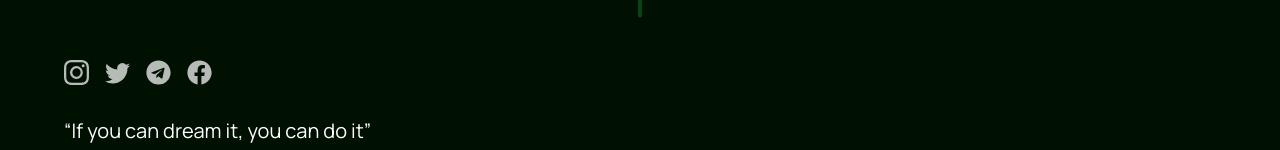
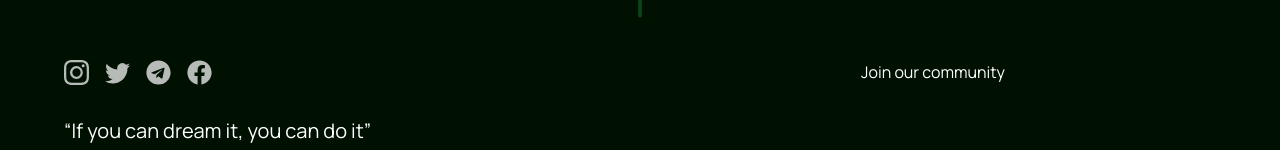
Before and after one commit to gift56/DxxCoin, a React (Vite) app: page / in a window 1280 px wide. Shown: the part 2713-2863 px from the top of the page. Built offline with nearby package versions, Linux system fonts and the light colour scheme.

Commit message:
working on location

```diff
--- a/src/components/Join.jsx
+++ b/src/components/Join.jsx
@@ -65,7 +65,10 @@ const Join = () => {
               ))}
             </div>
           </div>
-          <div className="flex-1"></div>
+          <div className="flex-1 flex items-center justify-center flex-col gap-8">
+            <h2>Join our community</h2>
+
+          </div>
         </div>
       </div>
     </section>
```
